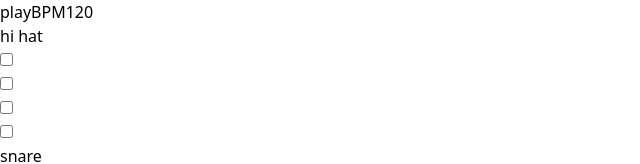
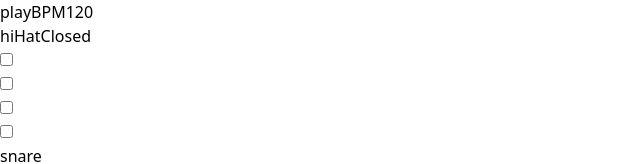
Before and after one commit to EwbiDev/drumbi, a React (Vite) app: page / in a window 1280 px wide. Shown: the top 164 px of the page, without its empty margins (0-640 px from the left). Built offline with nearby package versions, Linux system fonts and the light colour scheme.

Commit message:
rename: trackName

```diff
--- a/src/utilities/audio.js
+++ b/src/utilities/audio.js
@@ -42,7 +42,7 @@ function trackScaffold(barNum, beatsPerBar) {
 
   const scaffold = [
     {
-      trackName: "hi hat",
+      trackName: "hiHatClosed",
       defaultFile: hiHatClosed,
     },
     {
```
